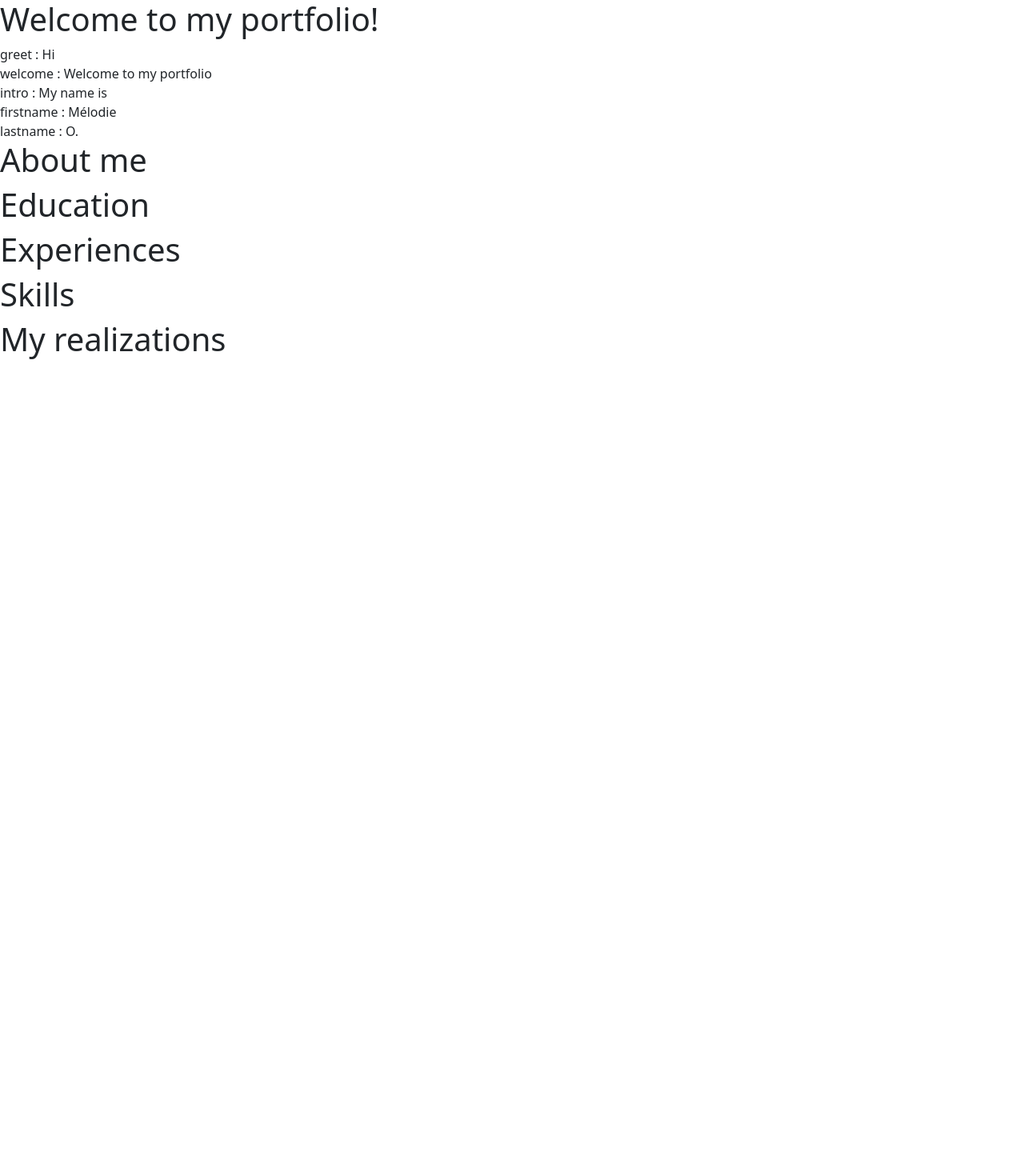
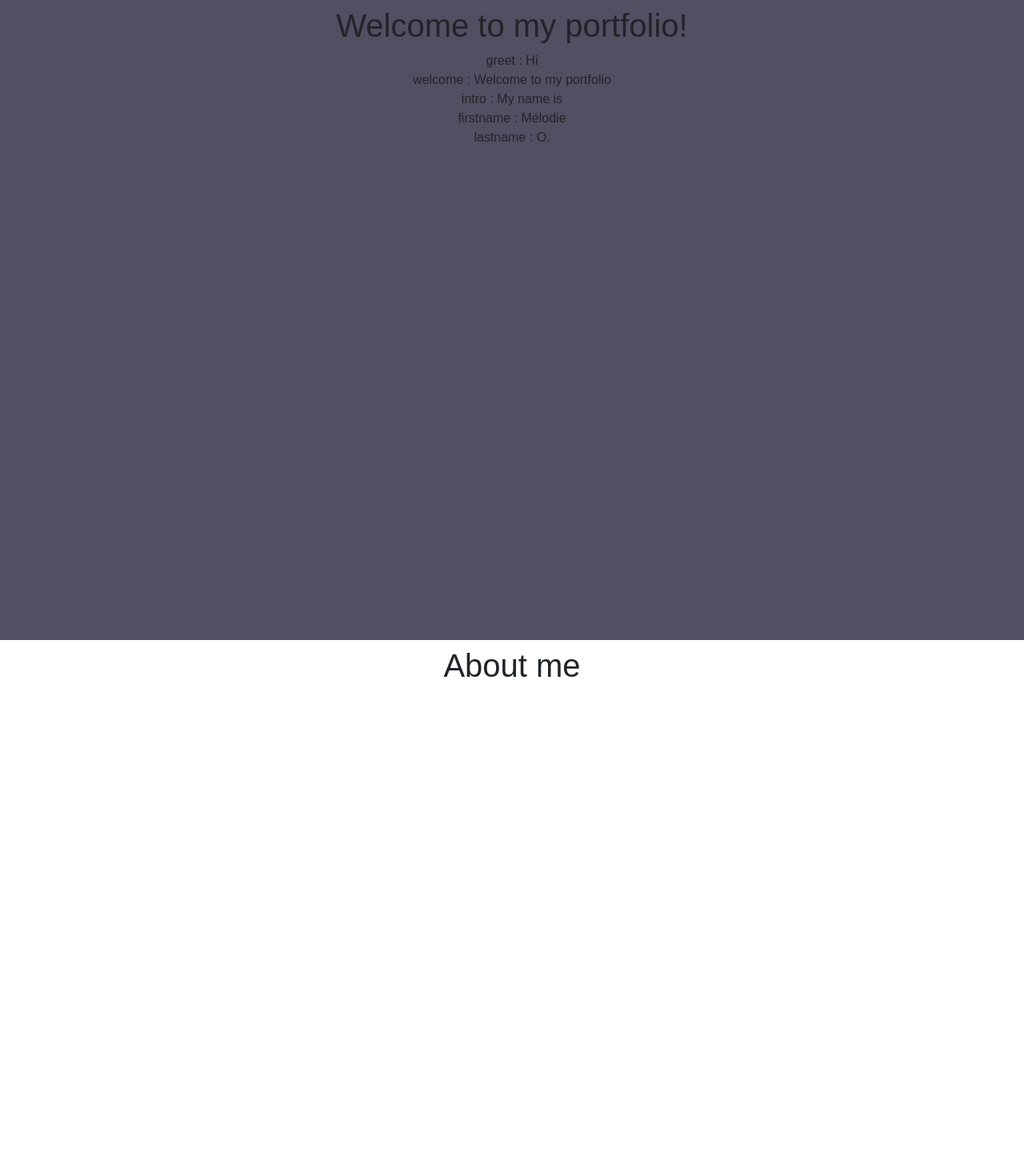
Before and after one commit to melohan/portfolio, a Vue app in the folder custom-portfolio/: page / in a window 1280 px wide. Shown: the top 1470 px of the page at 80% size. Before the commit the page ends 800 px from the top, so only its background shows below. Built offline with nearby package versions, Linux system fonts and the light colour scheme.

Commit message:
Move pages section into views folder

```diff
--- a/custom-portfolio/src/App.vue
+++ b/custom-portfolio/src/App.vue
@@ -1,20 +1,10 @@
 <script setup>
 import { defineComponent } from 'vue'
-import Home from './components/Home.vue'
-import About from './components/About.vue'
-import Education from './components/Education.vue'
-import Experiences from './components/Education.vue'
-import Skills from './components/Skills.vue'
-import Realizations from './components/Realizations.vue'
+import Main from './views/Main.vue'
 </script>
 
 <template>
   <div id="app">
-     <Home title="Welcome to my portfolio!" />
-     <About title="About me" />
-     <Education title="Education" />
-     <Experiences title="Experiences" />
-     <Skills title="Skills" />
-     <Realizations title="My realizations" />
+    <Main />
   </div>
 </template>
--- a/custom-portfolio/src/main.js
+++ b/custom-portfolio/src/main.js
@@ -6,14 +6,26 @@ import App from './App.vue'
 import "bootstrap/dist/css/bootstrap.min.css"
 import "bootstrap"
 
+
 // Import GSAP
 // --------------------------------------------------
-import gsap from "gsap";
+import gsap from 'gsap'
+import { ScrollTrigger } from 'gsap/ScrollTrigger'
 
-// get other plugins:
-import ScrollTrigger from "gsap/ScrollTrigger";
-import Flip from "gsap/Flip";
-import Draggable from "gsap/Draggable";
+// Vueuse/motion
+// --------------------------------------------------
+import { MotionPlugin } from '@vueuse/motion'
+
+// Import general css
+// --------------------------------------------------
+
+import './assets/main.css'
 
 
-createApp(App).mount('#app')
+const app = createApp(App)
+
+gsap.registerPlugin(ScrollTrigger)
+
+app.use(MotionPlugin)
+
+app.mount('#app')
--- a/custom-portfolio/src/components/About.vue
+++ b/custom-portfolio/src/views/About.vue
@@ -8,7 +8,7 @@ defineProps({
 </script>
 
 <template>
-  <div id="app">
-     <h1>{{ title }}</h1>
-  </div>
+  <section class="page-section bg-section p-2">
+    <h1>{{ title }}</h1>
+  </section>
 </template>
--- a/custom-portfolio/src/components/Education.vue
+++ b/custom-portfolio/src/views/Education.vue
@@ -9,6 +9,8 @@ defineProps({
 
 <template>
   <div id="app">
-     <h1>{{ title }}</h1>
+    <section class="page-section bg-section p-2">
+      <h1>{{ title }}</h1>
+    </section>
   </div>
 </template>
--- a/custom-portfolio/src/components/Experiences.vue
+++ b/custom-portfolio/src/views/Experiences.vue
@@ -8,7 +8,7 @@ defineProps({
 </script>
 
 <template>
-  <div id="app">
-     <h1>{{ title }}</h1>
-  </div>
+  <section class="page-section bg-section p-2">
+    <h1>{{ title }}</h1>
+  </section>
 </template>
--- a/custom-portfolio/src/components/Home.vue
+++ b/custom-portfolio/src/views/Home.vue
@@ -18,10 +18,10 @@ const homeContent = homeData;
 </script>
 
 <template>
-  <div id="app">
+  <section class="page-section bg-dark p-2">
     <h1>{{ title }}</h1>
-     <div v-for="(value, key) in homeData" :key="key">
-        {{ key }} : {{ value }}
+    <div v-for="(value, key) in homeData" :key="key">
+      {{ key }} : {{ value }}
     </div>
-  </div>
+  </section>
 </template>
--- /dev/null
+++ b/custom-portfolio/src/views/Main.vue
@@ -0,0 +1,27 @@
+<script setup>
+import { defineComponent } from 'vue'
+import Home from './Home.vue'
+import About from './About.vue'
+import Education from './Education.vue'
+import Experiences from './Education.vue'
+import Skills from './Skills.vue'
+import Realizations from './Realizations.vue'
+
+// GSAP scroll animations
+// ------------------------------------------
+
+
+</script>
+
+<template>
+  <div id="app">
+    <div class="section-container d-flex flex-column" >
+      <Home title="Welcome to my portfolio!" />
+      <About title="About me" />
+      <Education title="Education" />
+      <Experiences title="Experiences" />
+      <Skills title="Skills" />
+      <Realizations title="My realizations" />
+    </div>
+  </div>
+</template>
--- a/custom-portfolio/src/components/Realizations.vue
+++ b/custom-portfolio/src/views/Realizations.vue
@@ -9,6 +9,8 @@ defineProps({
 
 <template>
   <div id="app">
-     <h1>{{ title }}</h1>
+    <section class="page-section bg-section p-2">
+      <h1>{{ title }}</h1>
+    </section>
   </div>
 </template>
--- a/custom-portfolio/src/components/Skills.vue
+++ b/custom-portfolio/src/views/Skills.vue
@@ -8,7 +8,7 @@ defineProps({
 </script>
 
 <template>
-  <div id="app">
-     <h1>{{ title }}</h1>
-  </div>
+  <section class="page-section bg-section p-2">
+    <h1>{{ title }}</h1>
+  </section>
 </template>
```
